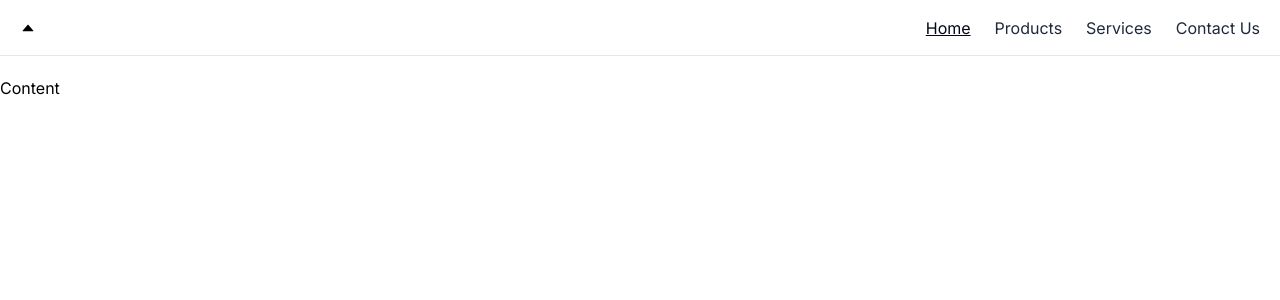
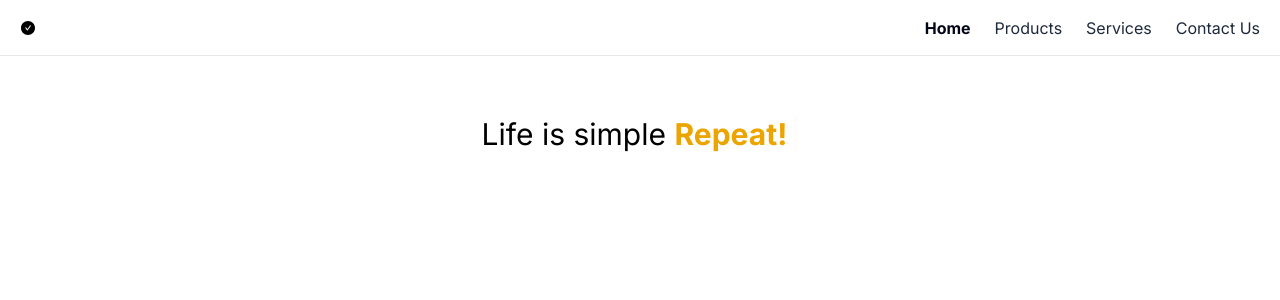
Before and after one commit to Mbiyrukzz/ashmif-portfolio, a Next.js app: page / in a window 1280 px wide. Shown: the top 300 px of the page. Built offline with nearby package versions, Linux system fonts and the light colour scheme.

Commit message:
Set up typewriter

```diff
--- /dev/null
+++ b/app/components/MainContent.tsx
@@ -0,0 +1,39 @@
+'use client'
+
+import React from 'react'
+import { Typewriter } from 'react-simple-typewriter'
+
+const MainContent = () => {
+  return (
+    <div className="App">
+      <h1 className="pt-5 m-auto font-normal text-center text-3xl">
+        Life is simple{' '}
+        <span className="text-[#eca400ff] font-bold">
+          {/* Style will be inherited from the parent element */}
+          <Typewriter
+            words={['Eat', 'Sleep', 'Code', 'Repeat!']}
+            loop={50}
+            cursor
+            cursorStyle="|"
+            typeSpeed={80}
+            deleteSpeed={50}
+            delaySpeed={1000}
+          />
+        </span>
+      </h1>
+    </div>
+  )
+  // return (
+  //   <div className="space-y-5">
+  //     <p className="text-3xl items-center text-center font-extrabold">
+  //       Lorem ipsum dolor sit, amet consectetur adipisicing elit. Molestiae,
+  //       saepe fugit pariatur ipsam dignissimos officiis architecto culpa
+  //       accusantium tempora possimus cum eius delectus quisquam dolorum
+  //       recusandae voluptatem impedit maiores non!
+  //     </p>
+  //     <p className="text-4xl text-center">"Let OUR Solutions WORK For YOU!"</p>
+  //   </div>
+  // )
+}
+
+export default MainContent
--- a/app/components/NavBar.tsx
+++ b/app/components/NavBar.tsx
@@ -3,7 +3,7 @@
 import Link from 'next/link'
 import { usePathname } from 'next/navigation'
 import React from 'react'
-import { AiFillCaretUp } from 'react-icons/ai'
+import { AiFillCheckCircle } from 'react-icons/ai'
 import classnames from 'classnames'
 
 const NavBar = () => {
@@ -19,7 +19,7 @@ const NavBar = () => {
   return (
     <nav className="flex justify-between border-b mb-5 px-5 h-14 items-center">
       <Link href="/">
-        <AiFillCaretUp />
+        <AiFillCheckCircle />
       </Link>
       <ul className="flex space-x-6">
         {links.map((link) => (
@@ -27,7 +27,7 @@ const NavBar = () => {
             key={link.href}
             href={link.href}
             className={classnames({
-              'text-slate-950 underline': link.href === currentPath,
+              'text-slate-950 font-bold': link.href === currentPath,
               'text-slate-800': link.href !== currentPath,
               'hover:text-slate-600 transition-colors': true,
             })}
--- a/app/layout.tsx
+++ b/app/layout.tsx
@@ -19,7 +19,7 @@ export default function RootLayout({
     <html lang="en">
       <body className={inter.className}>
         <NavBar />
-        <main>{children}</main>
+        <main className="p-5">{children}</main>
       </body>
     </html>
   )
--- a/app/page.tsx
+++ b/app/page.tsx
@@ -1,9 +1,10 @@
 import Image from 'next/image'
+import MainContent from './components/MainContent'
 
 export default function Home() {
   return (
     <main>
-      <div>Content</div>
+      <MainContent />
     </main>
   )
 }
--- a/package.json
+++ b/package.json
@@ -21,6 +21,7 @@
     "react": "18.2.0",
     "react-dom": "18.2.0",
     "react-icons": "^4.11.0",
+    "react-simple-typewriter": "^5.0.1",
     "tailwindcss": "3.4.0",
     "typescript": "5.3.3"
   }
```
Also changed, not shown: 1 other file (tests, documents, lock files or other folders).
